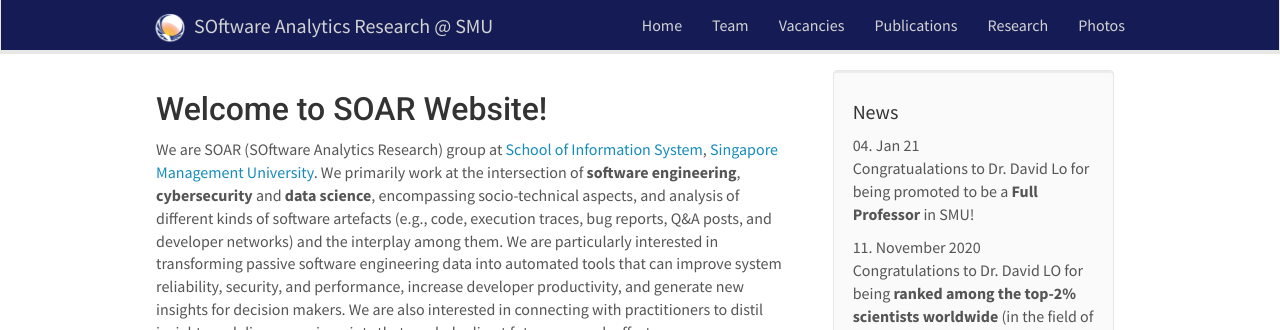
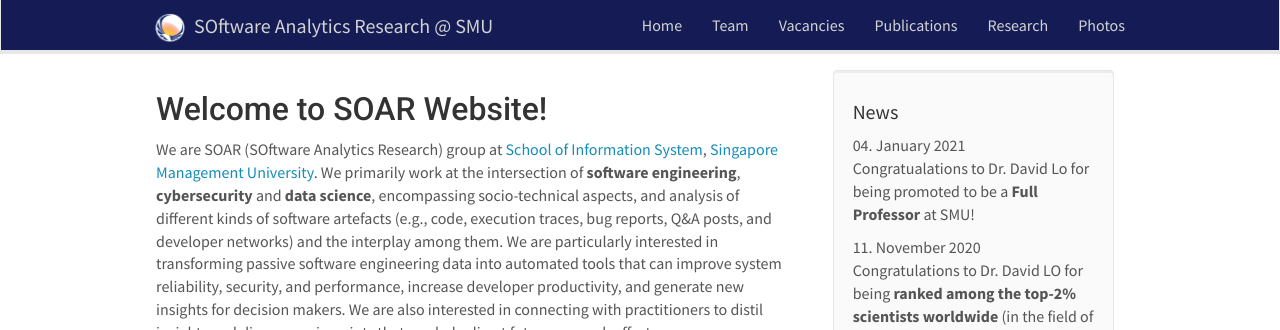
Before and after one commit to soarsmu/soarsmu.github.io, a Jekyll site: the page built from _pages/home.md, in a window 1280 px wide and 900 px high. Shown: the top 330 px of the window. Built offline with Jekyll 4.4.1, drawn with Linux system fonts in a browser that asks for light colours; nearby versions of some CDN libraries.

```diff
--- a/_data/faculty.yml
+++ b/_data/faculty.yml
@@ -1,6 +1,6 @@
 - name: <a href="http://www.mysmu.edu/faculty/davidlo/">David Lo</a>
   photo: PhotoDLo-small.JPG
-  info: Associate Professor and Lee Kuan Yew Fellow
+  info: Professor and Lee Kuan Yew Fellow
   email: davidlo@smu.edu.sg
   number_educ: 2
   education1: PhD at NUS
--- a/_data/news.yml
+++ b/_data/news.yml
@@ -1,5 +1,5 @@
-- date: 04. Jan 21
-  headline: "Congratualations to Dr. David Lo for being promoted to be a <b>Full Professor</b> in SMU!"
+- date: 04. January 2021
+  headline: "Congratualations to Dr. David Lo for being promoted to be a <b>Full Professor</b> at SMU!"
 
 - date: 11. November 2020
   headline: "Congratulations to Dr. David LO for being <b>ranked among the top-2% scientists worldwide</b> (in the field of software engineering), according to a <a href='https://journals.plos.org/plosbiology/article?id=10.1371/journal.pbio.3000918'>study</a> by Stanford Universty."
```
Also changed, not shown: _pages/team.md (+1 -1 lines), 3 other files.
